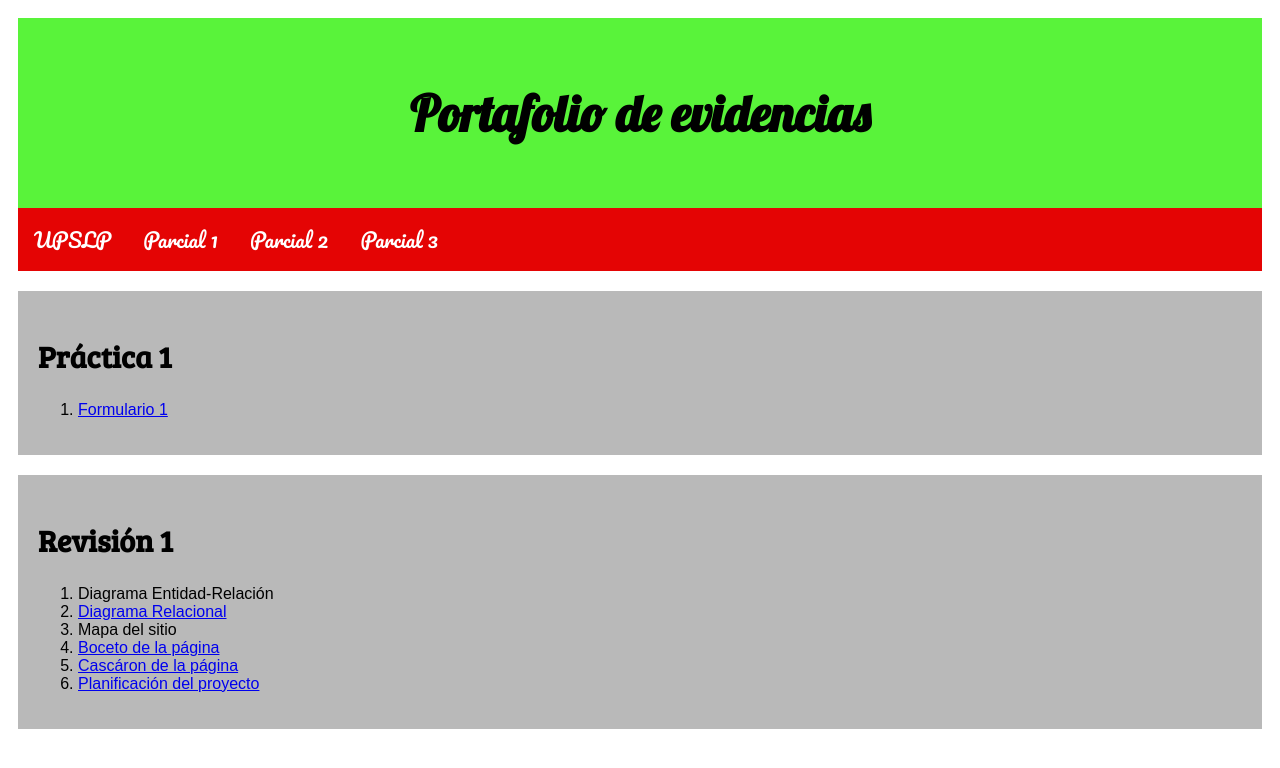
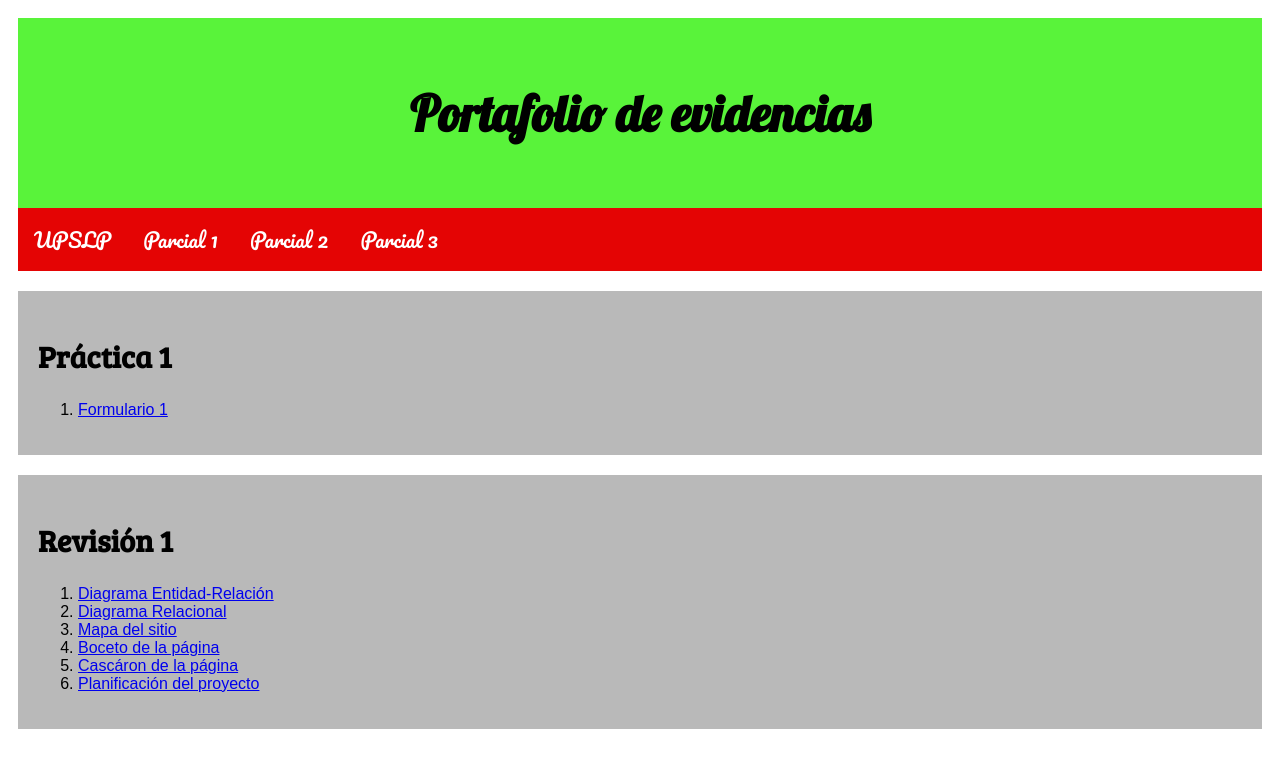
Before and after one commit to Danizza20/WEB-2, a plain HTML site: page Parcial2.html in a window 1280 px wide. Drawn offline with Linux system fonts and the light colour scheme.

Commit message:
Update Parcial2.html

```diff
--- a/Parcial2.html
+++ b/Parcial2.html
@@ -50,9 +50,9 @@
     <div class="card">
     <h2 align="left">Revisión 1</h2>
       <ol type="1">
-        <li><a href="Diagrama E-R CapacitaT.pdf"></a>Diagrama Entidad-Relación</li>
+        <li><a href="Diagrama E-R CapacitaT.pdf">Diagrama Entidad-Relación</a></li>
         <li><a href="Relacional Proyecto.png">Diagrama Relacional</a></li>
-        <li><a href="Mapa del sitio.png"></a>Mapa del sitio</li>
+        <li><a href="Mapa del sitio.png">Mapa del sitio</a></li>
         <li><a href="boceto.png">Boceto de la página</a></li>
         <li><a href="revision1.html">Cascáron de la página</a></li>
         <li><a href="Planificación de proyecto.pdf">Planificación del proyecto</a></li>
```
